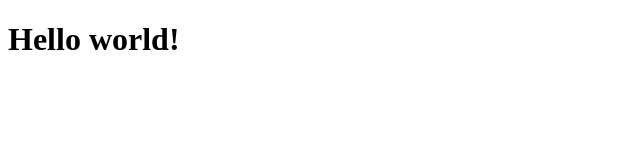
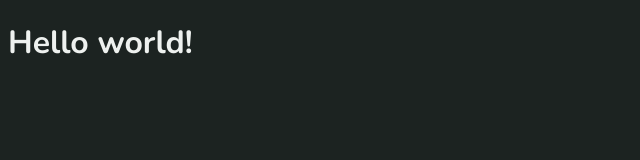
Before and after one commit to ilathem/image-slider-top, a website built with webpack: page src/index.html in a window 1280 px wide. Shown: the whole page, without its empty margins (0-640 px from the left). Built offline with nearby package versions, Linux system fonts and the light colour scheme.

Commit message:
Add initial styles

```diff
--- a/src/index.css
+++ b/src/index.css
@@ -0,0 +1,15 @@
+@import url("https://fonts.googleapis.com/css2?family=Nunito:ital,wght@0,200..1000;1,200..1000&display=swap");
+
+:root {
+  --eerie-black: #1c2321ff;
+  --cadet-gray: #7d98a1ff;
+  --paynes-gray: #5e6572ff;
+  --powder-blue: #a9b4c2ff;
+  --antiflash-white: #eef1efff;
+}
+
+html {
+  font-family: "nunito";
+  background-color: var(--eerie-black);
+  color: var(--antiflash-white);
+}
--- a/src/index.html
+++ b/src/index.html
@@ -2,7 +2,7 @@
 <html lang="en">
 <head>
     <meta charset="UTF-8">
-    <title>Webpack Starter</title>
+    <title>Image Slider - TOP</title>
 </head>
 <body>
     <h1>Hello world!</h1>
```
